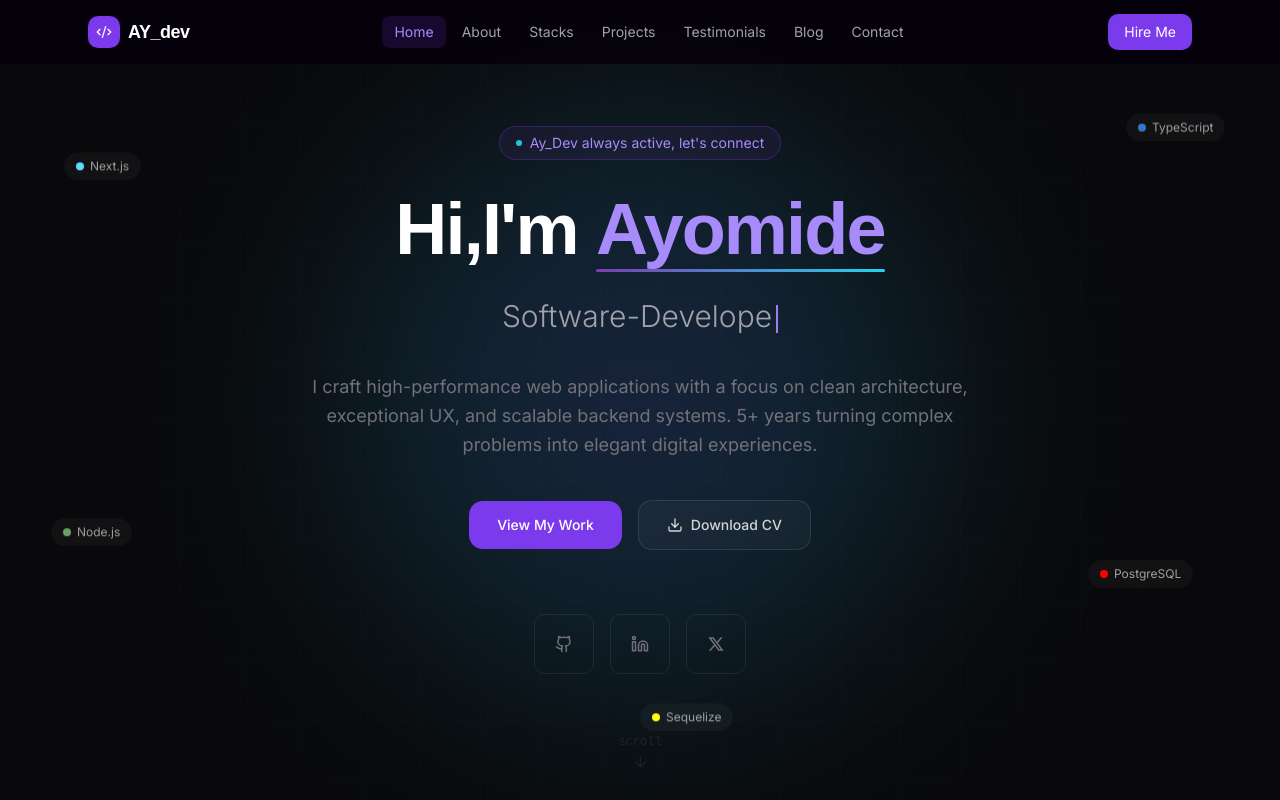
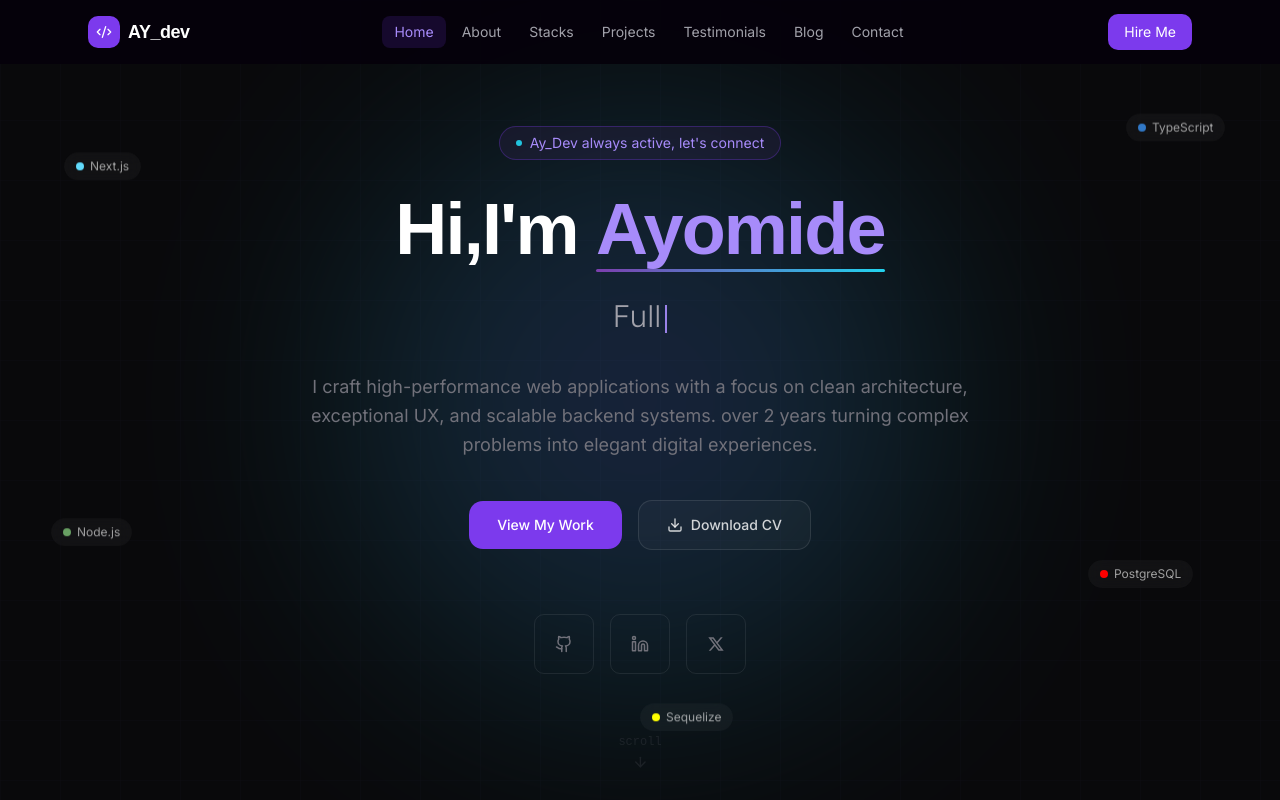
Before and after one commit to DaSpunk778/ayomideportfolio, a Next.js app: page / in a window 1280 px wide. Shown: the top 800 px of the page. Built offline with nearby package versions, Linux system fonts and the light colour scheme; a web font is replaced by a local one.

Commit message:
updated about section

```diff
--- a/components/Hero.tsx
+++ b/components/Hero.tsx
@@ -7,7 +7,7 @@ import {useEffect, useRef, useState } from "react"
 
 
 
-const roles = ["Frontend-Engineer", "Software-Developer" ];
+const roles = ["Full-Stack developer", "AI-context Engineer" ];
 
 const floatingBadges = [
     { label: "Next.js", color: "#61dafb", x:"5%", y: "20%"},
@@ -156,7 +156,7 @@ export default function Hero() {
                     className="text-base sm:text-lg text-[#71717a] max-w-2xl mx-auto mb-10 leading-relaxed"
                     >
                     I craft high-performance web applications with a focus on clean architecture,
-                    exceptional UX, and scalable backend systems. 5+ years turning complex problems
+                    exceptional UX, and scalable backend systems. over 2 years turning complex problems
                     into elegant digital experiences.
                 </motion.p>
 
```
